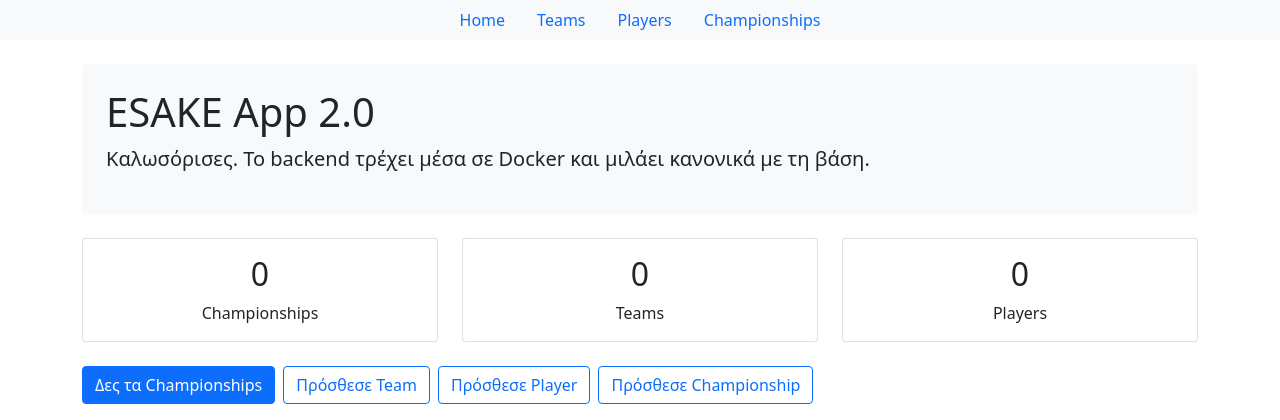
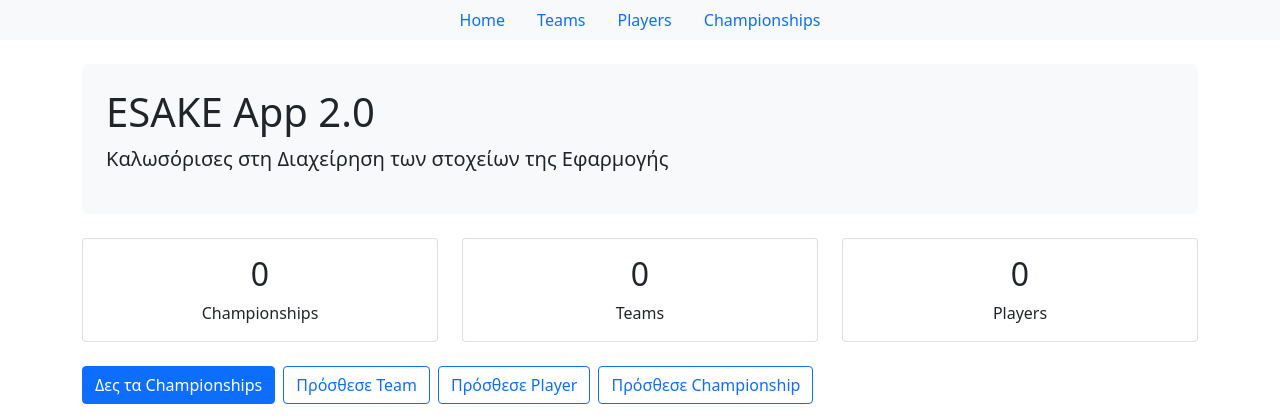
Before and after one commit to ikarafou/esake-app-v2, a PHP site: page / in a window 1280 px wide. Shown: the top 420 px of the page. Run offline with PHP 8.4, Linux system fonts and the light colour scheme; data that the repository does not hold is empty.

Commit message:
chore: update of index page

```diff
--- a/backend/index.php
+++ b/backend/index.php
@@ -20,7 +20,7 @@ if ($result = mysqli_query($db_handler, "SELECT COUNT(*) AS c FROM players")) {
 <div class="container mt-4">
     <div class="p-4 mb-4 bg-light rounded-3">
         <h1>ESAKE App 2.0</h1>
-        <p class="lead">Καλωσόρισες. Το backend τρέχει μέσα σε Docker και μιλάει κανονικά με τη βάση.</p>
+        <p class="lead">Καλωσόρισες στη Διαχείρηση των στοχείων της Εφαρμογής</p>
     </div>
 
     <div class="row text-center mb-4">
```
